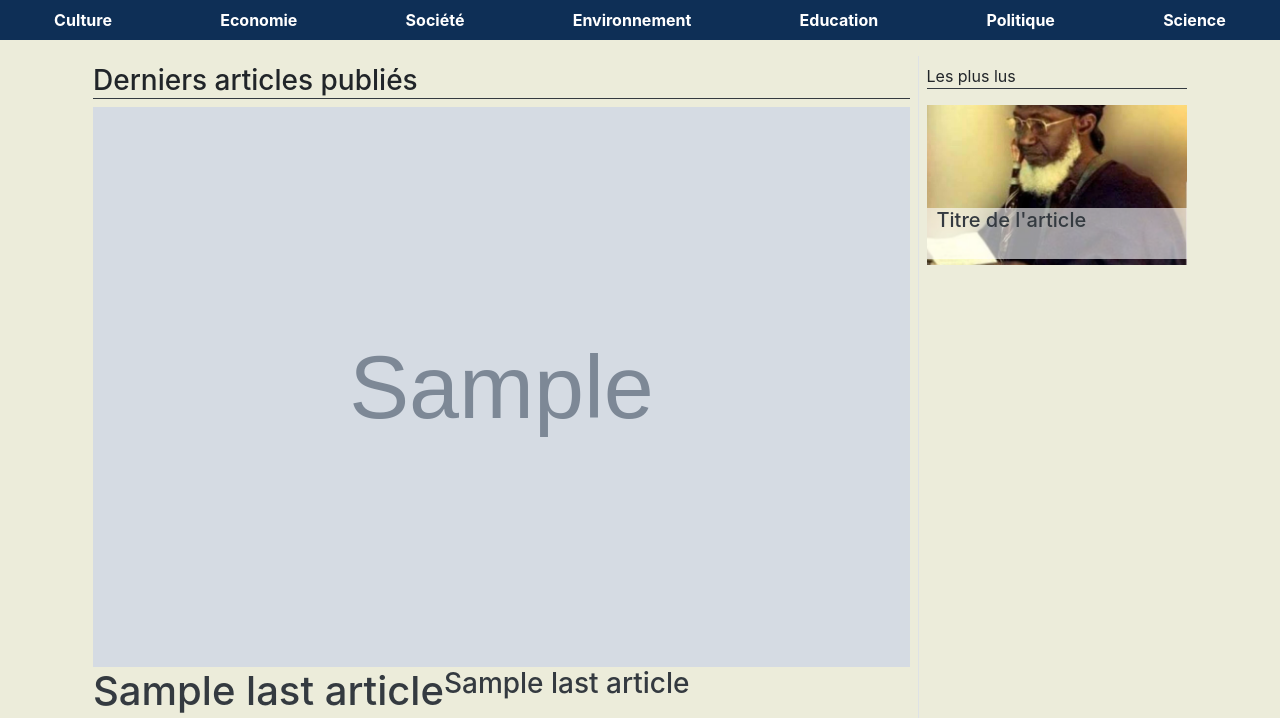
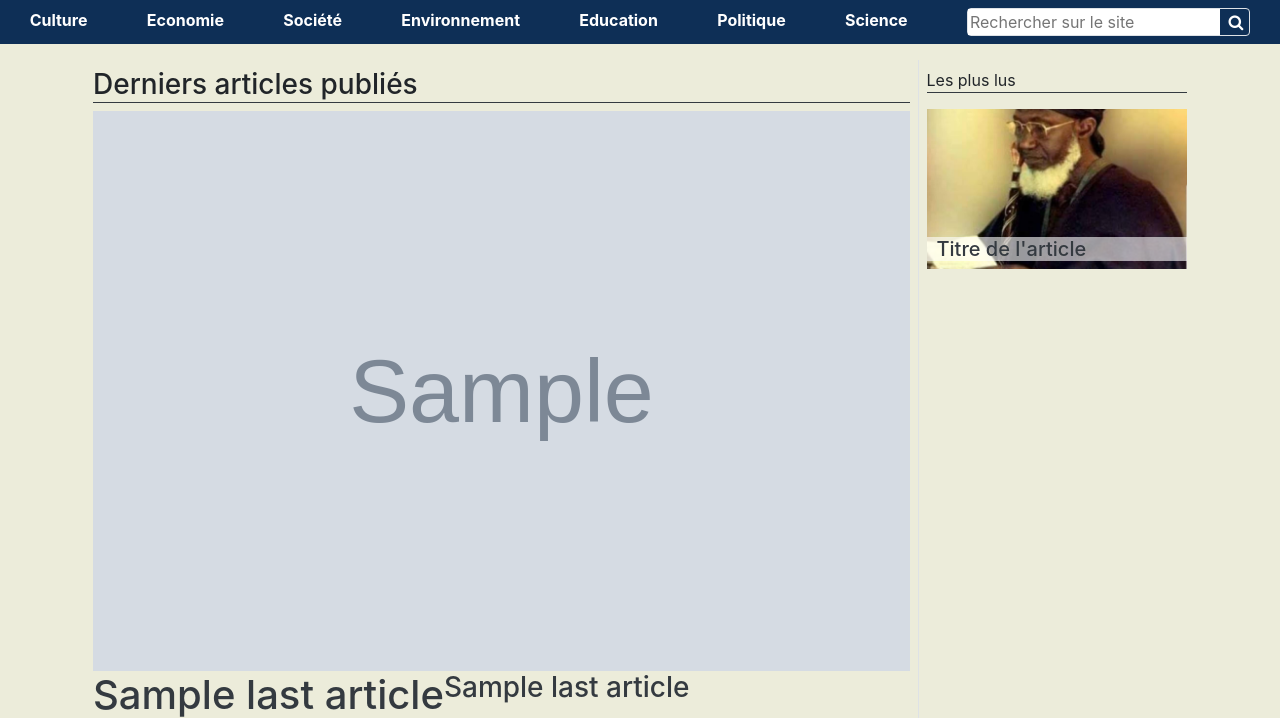
Before and after one commit to harounaKane/JALAL, a Symfony app: template templates/article/index.html.twig in a window 1280 px wide. Shown: the part 156-874 px from the top of the page. Run offline with Twig, Linux system fonts and the light colour scheme; the template is opened without the code that fills it: most values are stand-ins (such as "Sample title", 1, 10 or a date in 2020); grey boxes marked "Sample" are stand-in pictures; some libraries are stand-ins or nearby versions.

Commit message:
MaJ css (menu burger en chantier) + input-search

```diff
--- a/public/css/aside.css
+++ b/public/css/aside.css
@@ -3,27 +3,30 @@ aside {
 }
 
 .asideArticles a {
-	margin-bottom: 2em;
+	height: 10em;
+	background-size: cover;
+	background-repeat: no-repeat;
+	background-position: center;
 }
 
-.asideArticles img {
+/* .asideArticles img {
 	height: 10em;
 	width: 100%;
 	object-fit: cover;
+} */
+
+.aside-title {
+	/* height: 3.2em;
+    margin-top: -3.6em;
+	position: relative;
+    z-index: 1; */
+    background-color: rgba(255, 255, 255, 0.6);
+	padding: 0 0.5em;
 }
 
-.aside-title {
-	height: 3.2em;
-    margin-top: -3.6em;
-	position: relative;
-    z-index: 1;
-    background-color: rgba(255, 255, 255, 0.6);
-}
-
-.asideArticles p {
+/* .asideArticles span {
 	padding: 0 0.5em;
-	vertical-align: bottom;
-}
+} */
 
 
 
--- a/public/css/style.css
+++ b/public/css/style.css
@@ -55,14 +55,60 @@
     background: #3f4e5e;
 }
 
-#myLinks div:nth-of-type(odd) {
+/* #myLinks div:nth-of-type(odd) {
     background-color: #3f8e7e;
-}
+} */
 
 #myLinks a {
     padding: 0em 0.1em 0em 1.5em;
     display: block;
     font-size: 2em;
+}
+
+.menu-admin a, .menu-author a {
+    padding-left: 2.5em !important;
+}
+
+.menu-admin {
+    background-color: #DA7F24;
+}
+
+.menu-author {
+    background-color:#4ED717;
+}
+
+.menu-admin p, .menu-author p {
+    padding-left: 0.5em;
+    display: block;
+    font-size: 2em;
+}
+
+.menu-admin div:nth-of-type(odd) {
+    background-color:#E5AF7A;
+}
+
+.menu-admin div:nth-of-type(even) {
+    background-color:#F1D3B5;
+}
+
+.menu-author div:nth-of-type(odd) {
+    background-color: #97F074;
+}
+
+.menu-author div:nth-of-type(even) {
+    background-color:#C3F1B0;
+}
+
+.search-input input, .search-input button {
+    border: none;
+}
+
+.search-input button {
+    background-color: transparent;
+}
+
+.search-input i {
+    color: #FFF;
 }
 
 .logo {
--- a/templates/article/index.html.twig
+++ b/templates/article/index.html.twig
@@ -37,11 +37,9 @@
         <aside class="col-3 p-2 border-left">
             <p class="border-bottom border-dark p-0">Les plus lus</p>
             <div class="asideArticles mx-0">
-                <a href="" class="text-decoration-none text-dark mb-2">
-                    <img class="p-0" src="{{ asset('images/Barro.jpg')}}" alt="">
-                    <div class="aside-title">
-                        <p class="h5">Titre de l'article</p>
-                    </div>
+                <a href="" class="text-decoration-none text-dark d-flex flex-column justify-content-end mb-2"
+                 style="background-image: url( {{ asset('images/Barro.jpg') }} )">
+                    <span class="aside-title h5">Titre de l'article</span>
                 </a>
             </div>
         </aside>
--- a/templates/base.html.twig
+++ b/templates/base.html.twig
@@ -42,11 +42,20 @@
             </div>
 
             <div id="myLinks">
-                <div><a href="{{ path("accueil") }}">Articles</a></div>
-                <div><a href="{{ path("article_new") }}">Créer un Article</a></div>
-                <div><a href="{{ path("categorie_index") }}">Catégories</a></div>
-                <div><a href="{{ path("media_index") }}">Medias</a></div>
-                <div><a href="#">News</a></div>
+                <section class="menu-admin">
+                    <p class="mb-0"><i class="fa fa-cog"></i> Espace Administrateur</p>
+                    <div><a href="{{ path("user") }}">Utilisateurs</a></div>
+                    <div><a href="">Articles</a></div>
+                    <div><a href="{{ path("media_index") }}">Medias</a></div>
+                    <div><a href="{{ path("categorie_index") }}">Catégories</a></div>
+                </section>
+                <section class="menu-author">
+                    <p class="mb-0"><i class="fa fa-pencil"></i> Espace Auteur</p>
+                    <div><a href="{{ path("article_new") }}">Créer un Article</a></div>
+                    <div><a href="">Voir mes Articles</a></div>
+                </section>
+                <div><a href="#">Voir les Catégories</a></div>
+                <div><a href="#">Agenda</a></div>
                 <div><a href="#contact">Contact</a></div>
                 <div><a href="#about">About</a></div>
             </div>
@@ -61,6 +70,10 @@
             <a href="" class="my-0 text-white font-weight-bold">Education</a>
             <a href="" class="my-0 text-white font-weight-bold">Politique</a>
             <a href="" class="my-0 text-white font-weight-bold">Science</a>
+            <div class="search-input border rounded">
+                <input type="search" placeholder="Rechercher sur le site">
+                <button class="pl-1"><i class="fa fa-search"></i></button>
+            </div>
         </section>
 
         <p class="display-4">
```
Also changed, not shown: templates/article/article.html.twig (+4 -6 lines).
